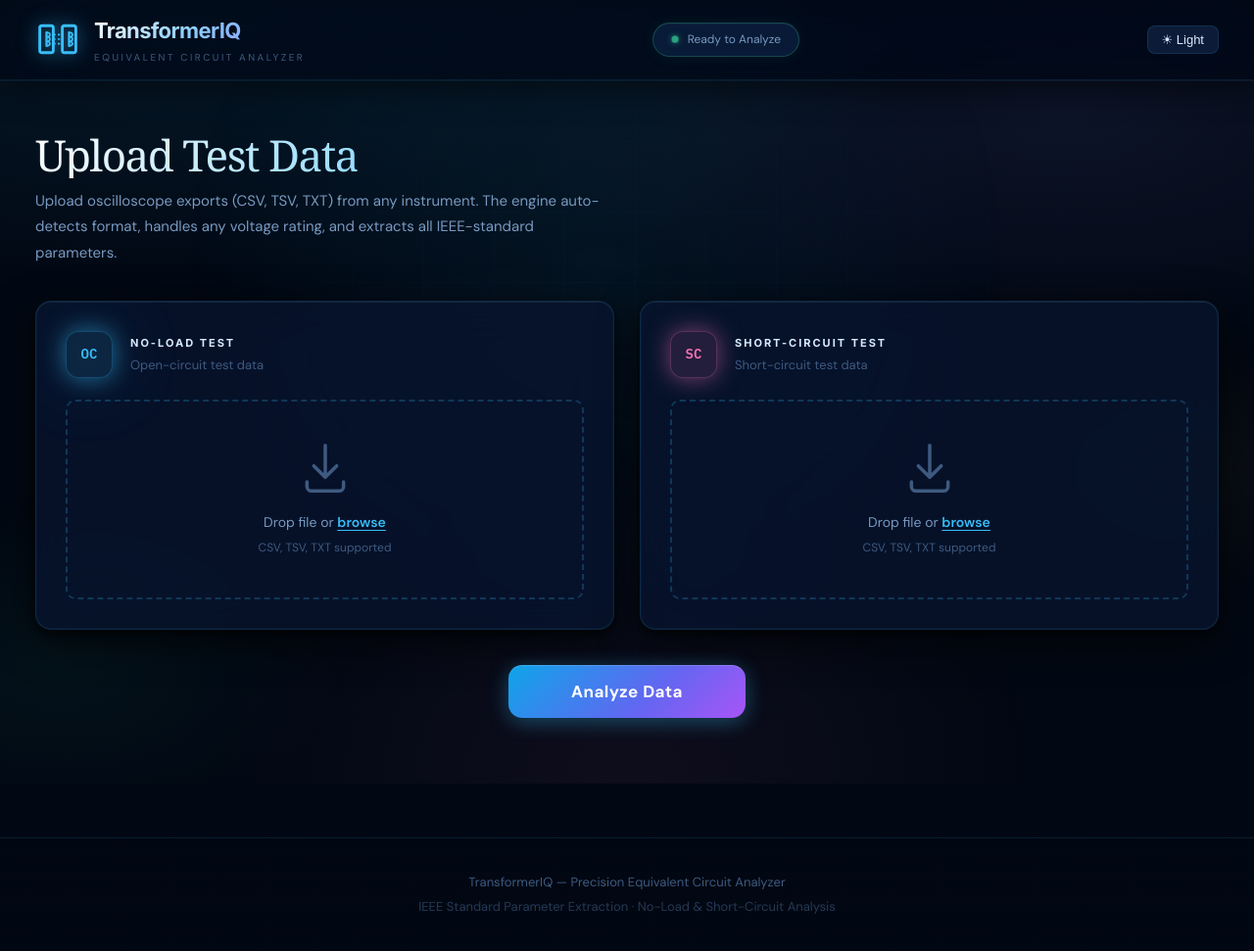
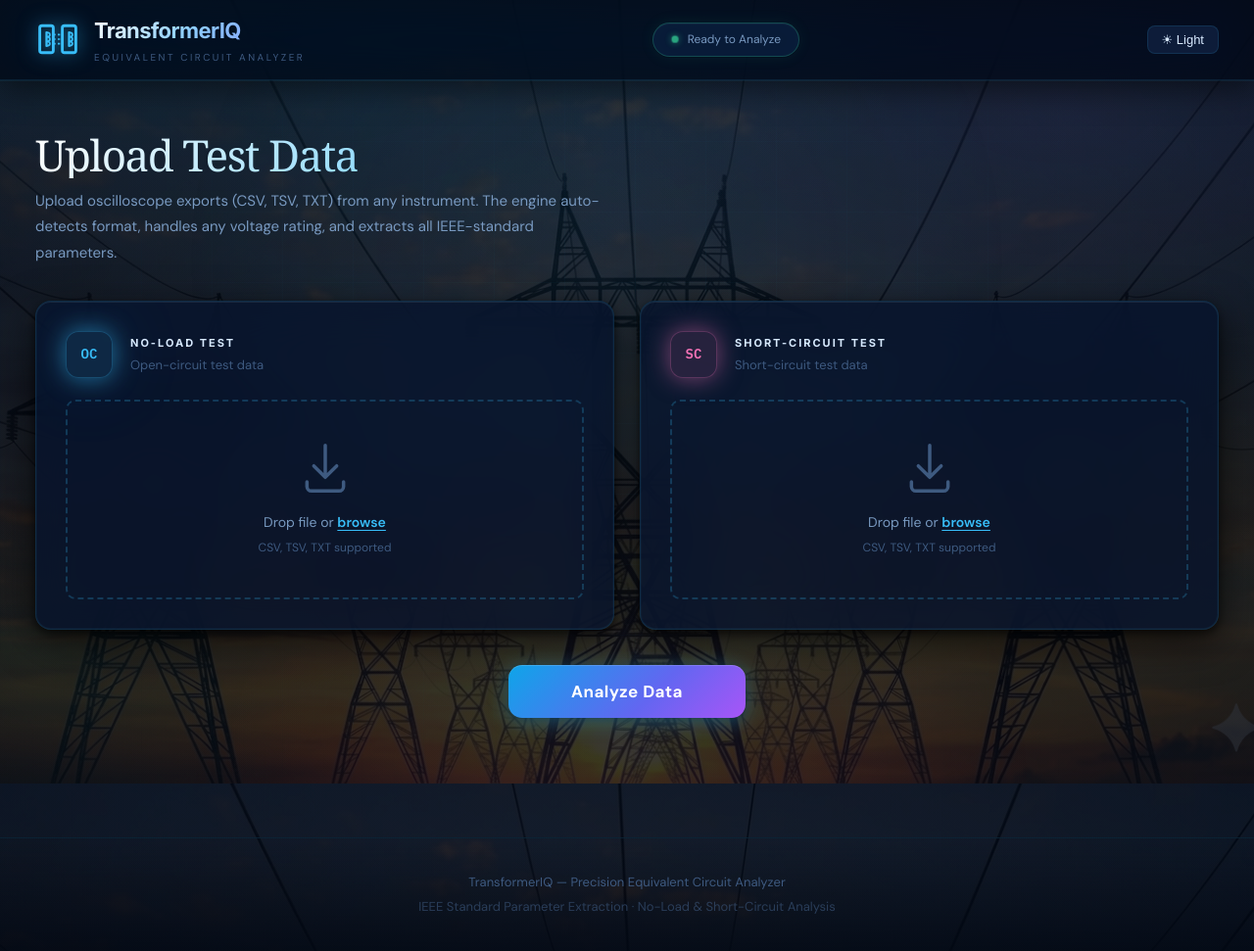
Before and after one commit to Saeed-60307149/transformer-analyzer, a Flask app: page / in a window 1280 px wide. Shown: the whole page at 98% size. Run offline with Flask 3, Linux system fonts and the light colour scheme; some web fonts are replaced.

Commit message:
added background image

```diff
--- a/app/static/css/style.css
+++ b/app/static/css/style.css
@@ -70,7 +70,9 @@
 
    body {
      font-family: var(--font);
-     background: var(--bg);
+     background:
+       linear-gradient(rgba(2,8,19,0.82), rgba(2,8,19,0.82)),
+       url('Gemini_Generated_Image_sjo0wssjo0wssjo0.png') center/cover fixed no-repeat;
      color: var(--text);
      min-height: 100vh;
      overflow-x: hidden;
```
Also changed, not shown: app/static/css/Gemini_Generated_Image_sjo0wssjo0wssjo0.png (added).
